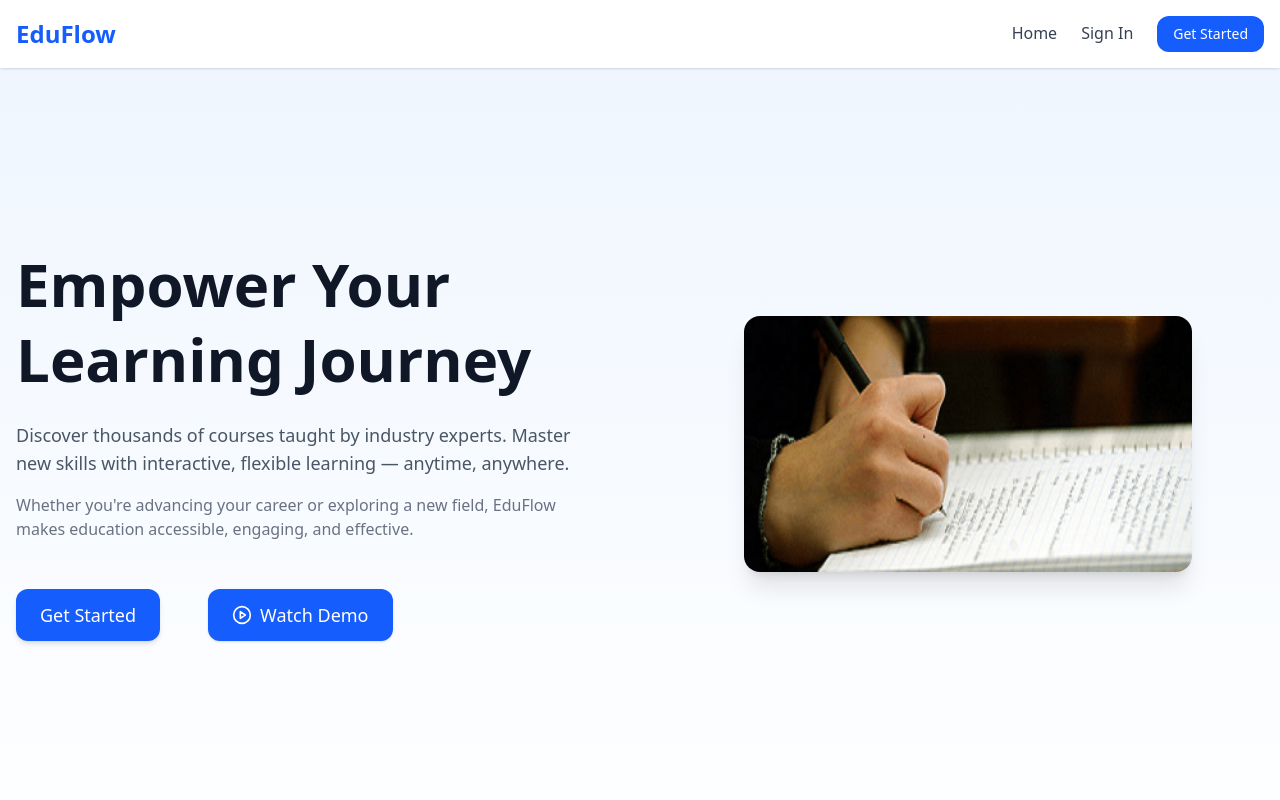
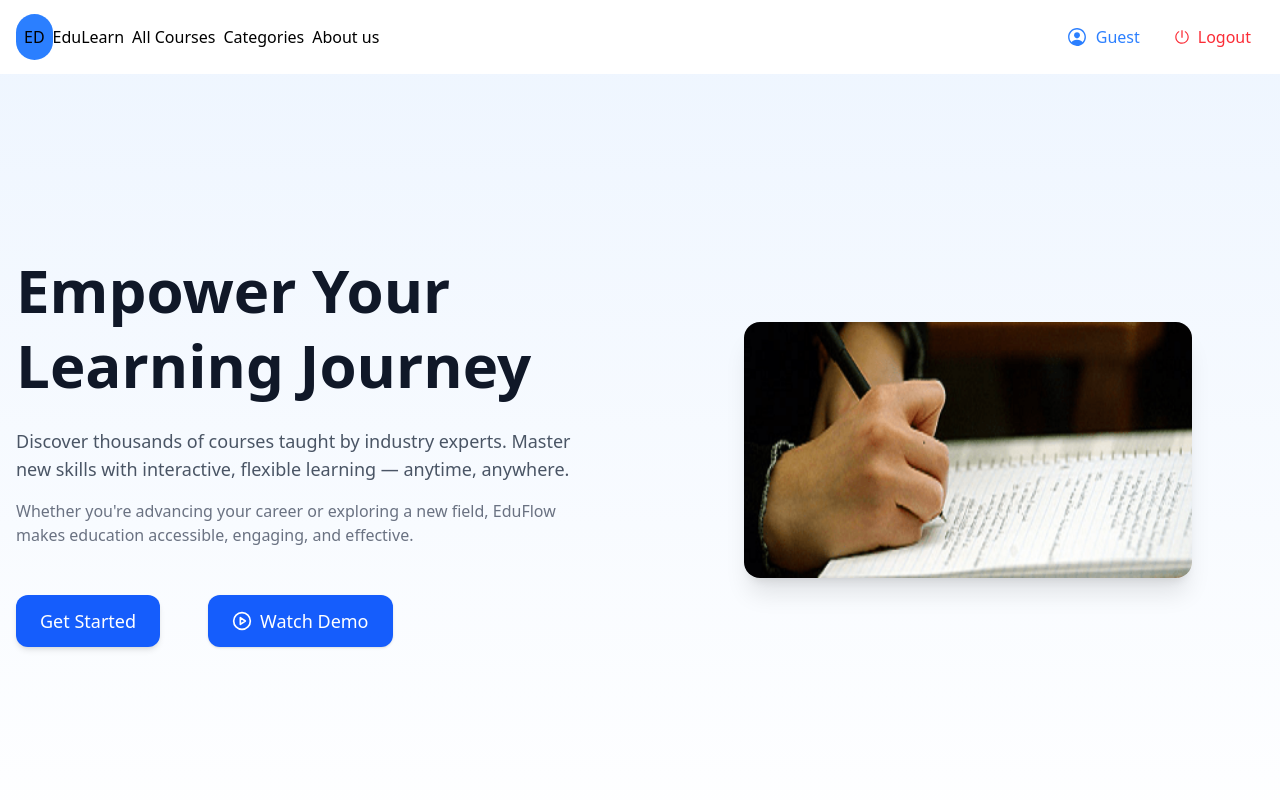
Before and after one commit to anup0206/e-learning, a React (Vite) app: page / in a window 1280 px wide. Shown: the top 800 px of the page. Built offline with nearby package versions, Linux system fonts and the light colour scheme.

Commit message:
addition of navabr and footer file ,new dependencies and modify of landing page

```diff
--- a/src/App.jsx
+++ b/src/App.jsx
@@ -5,15 +5,19 @@ import { BrowserRouter as Router, Routes, Route } from "react-router-dom";
 import LandingPage from "./pages/LandingPage";
 import Signin from "./pages/Signin";
 import Signup from "./pages/Signup";
+import Navbar from "./components/Navbar";
+import Footer from "./components/Footer";
 
 function App() {
   return (
     <Router>
+      <Navbar />
       <Routes>
         <Route path="/" element={<LandingPage />} />
         <Route path="/signin" element={<Signin />} />
         <Route path="/signup" element={<Signup />} />
       </Routes>
+      <Footer />
     </Router>
   );
 }
--- /dev/null
+++ b/src/components/Footer.jsx
@@ -0,0 +1,32 @@
+
+import React from "react"
+import { Link } from "react-router-dom";
+
+
+const Footer = () => {
+
+return(
+    <section className="bg-gray-100 py-8">
+        <div className="max-w-6xl mx-auto px-4 flex flex-col md:flex-row justify-between items-center text-gray-600 text-sm">
+
+          <div className="space-x-4 mt-2 md:mt-0">
+            <Link to="/" className="hover:text-blue-600">
+              Home
+            </Link>
+            <Link to="/privacy" className="hover:text-blue-600">
+              Privacy
+            </Link>
+            <Link to="/terms" className="hover:text-blue-600">
+              Terms
+            </Link>
+          </div>
+        </div>
+         <hr className="h-2"/>
+          <p>© {new Date().getFullYear()} EduLearn. All rights reserved.</p>
+      </section>
+)
+
+
+}
+
+export default Footer;
--- /dev/null
+++ b/src/components/Navbar.jsx
@@ -0,0 +1,92 @@
+
+
+import React, { useContext } from "react";
+import { Link } from "react-router-dom";
+import { AiOutlinePoweroff } from "react-icons/ai";
+import { IoPersonCircleOutline } from "react-icons/io5";
+import { AuthContext } from "../context/AuthContext";
+
+const Navbar = () => {
+
+       const { user, logout } = useContext(AuthContext);
+    const navitems = [
+        {
+            title: "All Courses",
+            path: "/allcourses",
+        },
+        {
+            title: "Categories",
+            path: "/categories",
+        },
+        {
+            title: "About us",
+            path: "/aboutus",
+        },
+    ]
+
+    const userItems = [
+        {
+            title: user?.name || "Guest",
+            icon: <IoPersonCircleOutline size={22} />,
+            path: "/profile",
+            className: "text-blue-500 hover:bg-blue-50 hover:border-blue-600",
+        },
+        {
+            title: "Logout",
+            icon: <AiOutlinePoweroff />,
+            path: "/",
+            function: logout,
+            className: "text-red-500 hover:bg-red-50 hover:border-red-600",
+        },
+    ];
+
+    return (
+
+        <section className="flex justify-between items-center p-4">
+            {/* left section */}
+            <div className="flex gap-2">
+                <div className="flex gap-2">
+                    <h1>
+                        <span className="px-2 py-3 bg-blue-500 rounded-full">ED</span>EduLearn
+                    </h1>
+
+                </div>
+                <div>
+                    <ul className="flex gap-2">
+                        {navitems.map((val, index) => (
+                            <li key={index}>
+                                <Link to={val.path}>{val.title}</Link>
+                            </li>
+                        ))}
+
+                    </ul>
+                </div>
+
+            </div>
+
+            {/* right section */}
+            <div className="flex gap-2">
+                {userItems.map((item, i) => (
+                    <Link
+                        key={i}
+                        to={item.path} onClick={() => {
+                            if (item.function) item.function(); // logout()
+                            navigate("/login"); // or "/" if that’s your login page
+
+                        }}
+
+                        className={`flex items-center gap-2 px-3 py-2 rounded-lg border border-transparent transition-all ${item.className}`}
+                    >
+                        {item.icon}
+                        <span>{item.title}</span>
+                    </Link>
+                ))}
+
+            </div>
+        </section>
+    )
+
+
+}
+
+export default Navbar;
--- a/src/pages/LandingPage.jsx
+++ b/src/pages/LandingPage.jsx
@@ -14,23 +14,7 @@ const fadeUp = {
 export default function LandingPage() {
   return (
     <main className="font-sans text-gray-800 bg-white">
-      {/* Navbar */}
-      <header className="sticky top-0 z-50 bg-white shadow-sm">
-        <div className="max-w-7xl mx-auto px-4 py-4 flex justify-between items-center">
-          <h1 className="text-2xl font-bold text-blue-600">EduFlow</h1>
-          <nav className="space-x-6 text-gray-700 text-sm md:text-base">
-            <Link to="/">Home</Link>
-            <Link to="/signin" className="hover:text-blue-600">
-              Sign In
-            </Link>
-            <Link to="/signup">
-              <Button className="bg-blue-600 hover:bg-blue-700 text-white px-4 py-2 rounded-xl text-sm">
-                Get Started
-              </Button>
-            </Link>
-          </nav>
-        </div>
-      </header>
+
 
       {/* Hero Section */}
       <section className="bg-gradient-to-b from-blue-50 to-white min-h-screen">
@@ -138,22 +122,7 @@ export default function LandingPage() {
 
 
       {/* Footer */}
-      <footer className="bg-gray-100 py-8">
-        <div className="max-w-6xl mx-auto px-4 flex flex-col md:flex-row justify-between items-center text-gray-600 text-sm">
-          <p>© {new Date().getFullYear()} EduFlow. All rights reserved.</p>
-          <div className="space-x-4 mt-2 md:mt-0">
-            <Link to="/" className="hover:text-blue-600">
-              Home
-            </Link>
-            <Link to="/privacy" className="hover:text-blue-600">
-              Privacy
-            </Link>
-            <Link to="/terms" className="hover:text-blue-600">
-              Terms
-            </Link>
-          </div>
-        </div>
-      </footer>
+
     </main>
   );
 }
```
